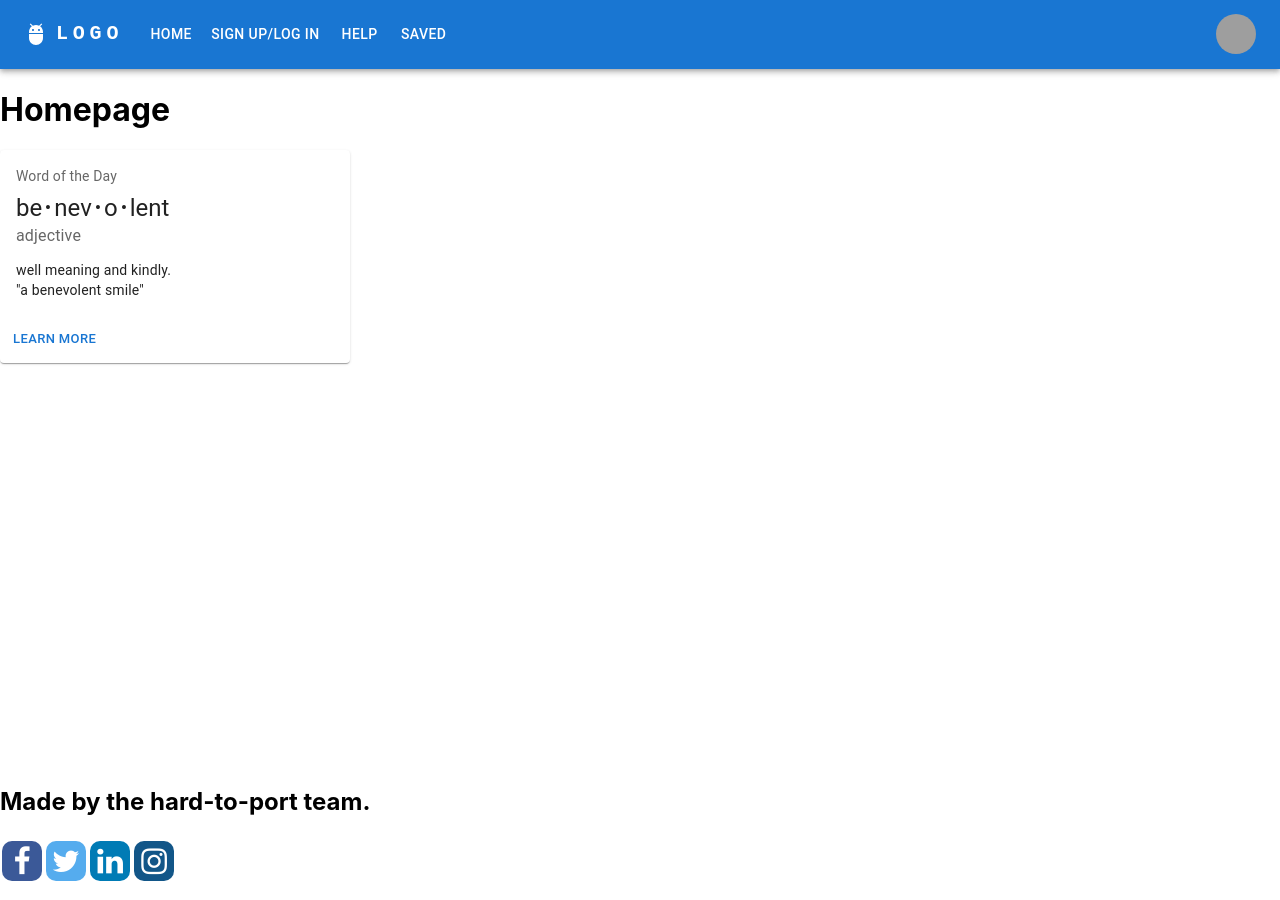
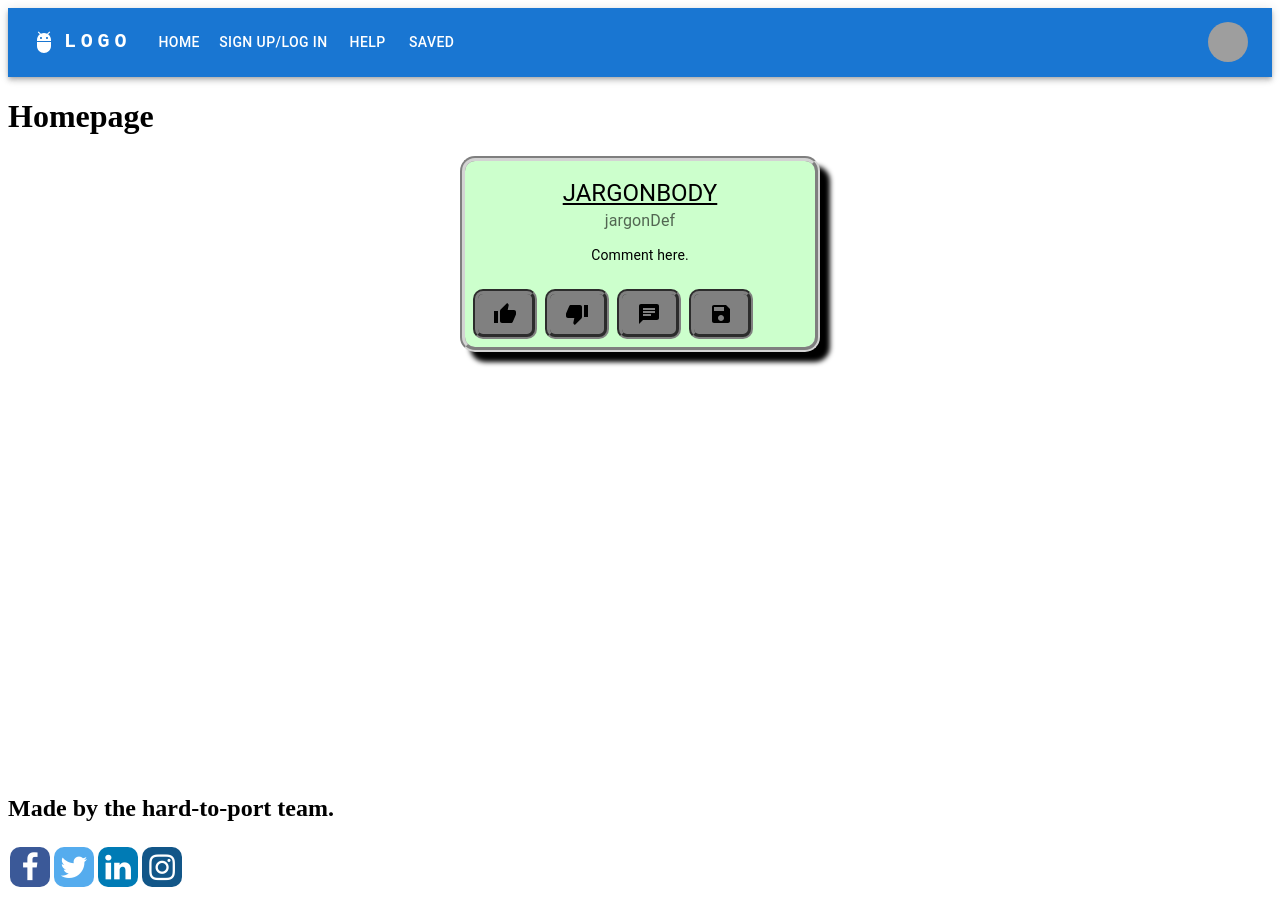
Before and after one commit to BeckyMWilson/Project3, a React (Create React App) app in the folder client/: page / in a window 1280 px wide. Built offline with nearby package versions, Linux system fonts and the light colour scheme; grey boxes are pictures that could not be loaded.

Commit message:
added icons to card and styled the buttons

```diff
--- a/client/package.json
+++ b/client/package.json
@@ -6,6 +6,7 @@
     "@apollo/client": "^3.6.6",
     "@emotion/react": "^11.9.0",
     "@emotion/styled": "^11.8.1",
+    "@material-ui/icons": "^4.11.3",
     "@mui/icons-material": "^5.8.3",
     "@mui/material": "^5.8.3",
     "@mui/styled-engine-sc": "^5.8.0",
--- a/client/public/index.html
+++ b/client/public/index.html
@@ -4,6 +4,9 @@
     <meta charset="utf-8" />
     <link rel="icon" href="%PUBLIC_URL%/favicon.ico" />
     <meta name="viewport" content="width=device-width, initial-scale=1" />
+    <!-- LINK TO GOOGLE FONTS FOR BUTTON ICONS -->
+    <!-- <link href="https://fonts.googleapis.com/css2?family=Material+Symbols+Outlined:opsz,wght,FILL,GRAD@48,400,0,0" rel="stylesheet"> -->
+
     <meta name="theme-color" content="#000000" />
     <meta
       name="description"
--- a/client/src/App.js
+++ b/client/src/App.js
@@ -1,4 +1,4 @@
-import ReactDom from "react-dom/client";
+// import ReactDom from "react-dom/client";
 import { BrowserRouter, Routes, Route } from "react-router-dom";
 import Navbar from "./components/Navbar";
 import Footer from "./components/Footer";
@@ -8,7 +8,6 @@ import LogIn from "./pages/LogIn";
 import Dashboard from "./pages/Dashboard";
 
 import "./AppStyles.css";
-//delete this line in future
 
 const inlineStyle = {
   height: "400px",
--- a/client/src/AppStyles.css
+++ b/client/src/AppStyles.css
@@ -1,3 +1,7 @@
+<link
+  rel="stylesheet"
+ href="https://fonts.googleapis.com/css2?family=Material+Symbols+Outlined:opsz,wght,FILL,GRAD@48,400,0,0" />
+
 body {
   margin: 0;
   font-family: -apple-system, BlinkMacSystemFont, "Segoe UI", "Roboto", "Oxygen",
--- a/client/src/components/Cards/index.js
+++ b/client/src/components/Cards/index.js
@@ -5,6 +5,13 @@ import CardActions from '@mui/material/CardActions';
 import CardContent from '@mui/material/CardContent';
 import Button from '@mui/material/Button';
 import Typography from '@mui/material/Typography';
+import ThumbUpIcon from '@material-ui/icons/ThumbUp';
+import ThumbDownIcon from '@material-ui/icons/ThumbDown';
+import ChatIcon from '@material-ui/icons/Chat';
+import SaveIcon from '@material-ui/icons/Save';
+// import DeleteIcon from '@material-ui/icons/Delete';
+import "./style.css";
+
 
 const bull = (
   <Box
@@ -19,23 +26,24 @@ export default function Cards() {
   return (
     <Card sx={{ minWidth: 275, maxWidth: 350 }}>
       <CardContent>
-        <Typography sx={{ fontSize: 14 }} color="text.secondary" gutterBottom>
-          Word of the Day
-        </Typography>
+
         <Typography variant="h5" component="div">
-          be{bull}nev{bull}o{bull}lent
+          jargonBody
         </Typography>
         <Typography sx={{ mb: 1.5 }} color="text.secondary">
-          adjective
+          jargonDef
         </Typography>
         <Typography variant="body2">
-          well meaning and kindly.
-          <br />
-          {'"a benevolent smile"'}
+          Comment here.
         </Typography>
       </CardContent>
       <CardActions>
-        <Button size="small">Learn More</Button>
+        {/* <Button size="large"><DeleteIcon style={{ color: "black" }}/></Button> */}
+        <Button size="large"><ThumbUpIcon style={{ color: "black" }}/></Button>
+        <Button size="large"><ThumbDownIcon style={{ color: "black" }}/></Button>
+        <Button size="large"><ChatIcon style={{ color: "black" }}/></Button>
+        <Button size="large"><SaveIcon style={{ color: "black" }}/></Button>
+
       </CardActions>
     </Card>
   );
--- a/client/src/components/Cards/style.css
+++ b/client/src/components/Cards/style.css
@@ -1,5 +1,5 @@
 
-.center {
+/* .center {
   display: flex;
   justify-content: center;
 }
@@ -23,7 +23,7 @@
 
 .acronym {
   /* font-size: larger; */
-  font-weight: bold;
+  /* font-weight: bold;
   font-size: 30px;
   text-decoration: underline;
 }
@@ -48,7 +48,7 @@
 #button-container {
   /* display: flex;
   flex-wrap: wrap;
-  justify-items: center;*/
+  justify-items: center;
   align-content: space-around;
   margin: 10px;
 }
@@ -59,9 +59,54 @@
   border-radius: 10px;
   background-color: grey;
   /* display: flex; */
-  flex-wrap: wrap;
+  /*flex-wrap: wrap;
   justify-items: center;
   align-content: space-around;
   margin: 15px;
   box-shadow: 3px 3px 2px grey;
+} */
+
+.css-vf27ih-MuiPaper-root-MuiCard-root {
+  background-color: #ccffcc !important;
+  border-radius: 15px !important;
+  text-align: center !important;
+  color: black !important;
+  border: 5px lightgrey !important;
+  border-style: groove !important;
+  font-family: Arial, Helvetica, sans-serif !important;
+  text-align: center !important;
+  align-content: space-around!important;
+  box-shadow: 10px 10px 5px black !important;
+  display: block !important;
+  margin-left: auto !important;
+  margin-right: auto !important;
+
 }
+
+.css-kpm0tx-MuiButtonBase-root-MuiButton-root {
+  height: 50px !important;
+  width: 50px !important;
+  border-radius: 10px !important;
+  border: grey 5px groove!important;
+  background-color: grey !important;
+}
+
+.css-1t6e9jv-MuiCardActions-root{
+  display: flexbox !important;
+  justify-content: center !important;
+  align-content: space-around !important;
+}
+.css-ag7rrr-MuiTypography-root {
+  text-transform:uppercase;
+  font-weight: 700;
+  font-size: 32px;
+  text-decoration: underline;
+}
+
+  /* display: flex; */
+  /*flex-wrap: wrap;
+  justify-items: center;
+  align-content: space-around;
+  margin: 15px;
+  box-shadow: 3px 3px 2px grey;
+}*/
```
Also changed, not shown: 1 other file (tests, documents, lock files or other folders).
